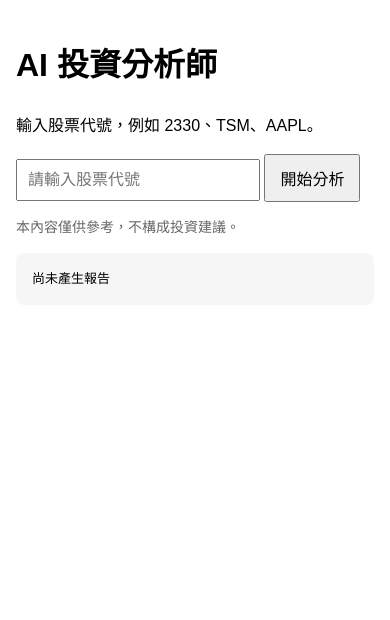
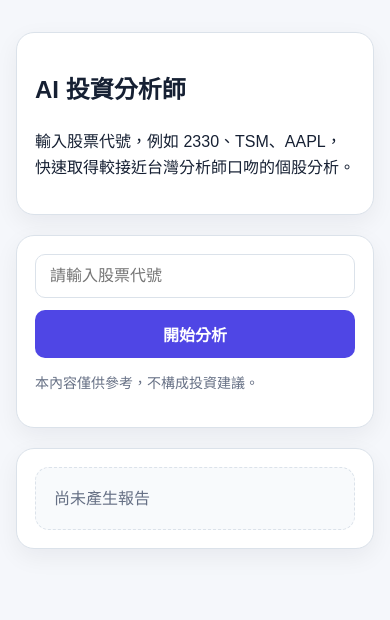
Before and after one commit to askachen/ai-investment-analyst, a FastAPI app: page / in a window 390 px wide. Shown: the top 620 px of the page. Run offline with FastAPI, Linux system fonts and the light colour scheme.

Commit message:
feat: add login and rich html report UI

```diff
--- a/src/ai_investment_analyst/web/app.py
+++ b/src/ai_investment_analyst/web/app.py
@@ -1,10 +1,13 @@
 from __future__ import annotations
 
+from html import escape
+import os
+from secrets import compare_digest
 from pathlib import Path
 from datetime import datetime, timezone
 
-from fastapi import FastAPI, HTTPException, Request
-from fastapi.responses import HTMLResponse
+from fastapi import FastAPI, Form, HTTPException, Request
+from fastapi.responses import HTMLResponse, RedirectResponse
 from fastapi.templating import Jinja2Templates
 from pydantic import BaseModel, Field
 
@@ -12,6 +15,8 @@ from ai_investment_analyst.analysis.stock_report import generate_stock_report
 
 app = FastAPI(title="AI Investment Analyst")
 TEMPLATES = Jinja2Templates(directory=str(Path(__file__).parent / "templates"))
+SESSION_COOKIE_NAME = 'session'
+SESSION_COOKIE_VALUE = 'authenticated'
 
 
 class ReportRequest(BaseModel):
@@ -21,8 +26,103 @@ class ReportRequest(BaseModel):
 class ReportResponse(BaseModel):
     ticker: str
     report: str
+    report_html: str
     mode: str
     generated_at: str
+
+
+def render_report_html(report: str) -> str:
+    lines = [line.strip() for line in report.splitlines()]
+    title = 'AI 投資分析師報告'
+    badges: list[str] = []
+    sections: list[tuple[str, list[str]]] = []
+    known_headings = {
+        '重點摘要',
+        '重點摘要（條列）',
+        '價格與技術面觀察',
+        '基本面觀察',
+        '估值觀察',
+        '新聞與市場催化',
+        '利多催化',
+        '中性觀察',
+        '潛在風險',
+        '分析師觀點',
+        '風險提示',
+        '投資建議',
+        '結論',
+    }
+    current_heading = '內容摘要'
+    current_items: list[str] = []
+
+    def flush_section() -> None:
+        nonlocal current_heading, current_items
+        if current_items:
+            sections.append((current_heading, current_items.copy()))
+        current_items = []
+
+    for line in lines:
+        if not line:
+            continue
+        if line.startswith('【個股分析報告】'):
+            title = line.removeprefix('【個股分析報告】').strip() or title
+            continue
+        if line.startswith('投資評級：'):
+            badges.append(f'<span class="badge badge-rating">{escape(line)}</span>')
+            continue
+        if line.startswith('信心等級：'):
+            badges.append(f'<span class="badge badge-confidence">{escape(line)}</span>')
+            continue
+        if line in known_headings:
+            flush_section()
+            current_heading = line
+            continue
+        current_items.append(line)
+
+    flush_section()
+
+    body_parts: list[str] = [f'<article class="report-card"><header class="report-header"><h1>{escape(title)}</h1>']
+    if badges:
+        body_parts.append(f'<div class="report-badges">{"".join(badges)}</div>')
+    body_parts.append('</header>')
+
+    for heading, items in sections:
+        body_parts.append(f'<section class="report-section"><h2>{escape(heading)}</h2>')
+        bullet_items = [item[2:] for item in items if item.startswith('- ')]
+        paragraph_items = [item for item in items if not item.startswith('- ')]
+        for paragraph in paragraph_items:
+            body_parts.append(f'<p>{escape(paragraph)}</p>')
+        if bullet_items:
+            body_parts.append('<ul>')
+            for item in bullet_items:
+                body_parts.append(f'<li>{escape(item)}</li>')
+            body_parts.append('</ul>')
+        body_parts.append('</section>')
+
+    body_parts.append('</article>')
+    return ''.join(body_parts)
+
+
+def get_web_login_password() -> str:
+    return os.getenv('WEB_LOGIN_PASSWORD', '').strip()
+
+
+def is_auth_enabled() -> bool:
+    return bool(get_web_login_password())
+
+
+def is_authenticated(request: Request) -> bool:
+    return request.cookies.get(SESSION_COOKIE_NAME) == SESSION_COOKIE_VALUE
+
+
+def require_auth_for_page(request: Request):
+    if is_auth_enabled() and not is_authenticated(request):
+        return RedirectResponse(url='/login', status_code=303)
+    return None
+
+
+def require_auth_for_api(request: Request):
+    if is_auth_enabled() and not is_authenticated(request):
+        raise HTTPException(status_code=401, detail='authentication required')
 
 
 @app.get('/health')
@@ -30,8 +130,44 @@ def health() -> dict[str, str]:
     return {'status': 'ok'}
 
 
+@app.get('/login', response_class=HTMLResponse)
+def login_page(request: Request):
+    if not is_auth_enabled():
+        return RedirectResponse(url='/', status_code=303)
+    return TEMPLATES.TemplateResponse(
+        request,
+        'login.html',
+        {
+            'error': None,
+        },
+    )
+
+
+@app.post('/login')
+def login(request: Request, password: str = Form(...)):
+    expected_password = get_web_login_password()
+    if not expected_password:
+        return RedirectResponse(url='/', status_code=303)
+    if not compare_digest(password, expected_password):
+        return TEMPLATES.TemplateResponse(
+            request,
+            'login.html',
+            {
+                'error': '密碼錯誤，請再試一次。',
+            },
+            status_code=401,
+        )
+
+    response = RedirectResponse(url='/', status_code=303)
+    response.set_cookie(SESSION_COOKIE_NAME, SESSION_COOKIE_VALUE, httponly=True, samesite='lax')
+    return response
+
+
 @app.get('/', response_class=HTMLResponse)
 def index(request: Request):
+    auth_redirect = require_auth_for_page(request)
+    if auth_redirect:
+        return auth_redirect
     return TEMPLATES.TemplateResponse(
         request,
         'index.html',
@@ -43,7 +179,8 @@ def index(request: Request):
 
 
 @app.post('/api/report', response_model=ReportResponse)
-def create_report(payload: ReportRequest):
+def create_report(payload: ReportRequest, request: Request):
+    require_auth_for_api(request)
     ticker = payload.ticker.strip()
     if not ticker:
         raise HTTPException(status_code=422, detail='ticker is required')
@@ -52,6 +189,7 @@ def create_report(payload: ReportRequest):
     return ReportResponse(
         ticker=ticker,
         report=report,
+        report_html=render_report_html(report),
         mode=mode,
         generated_at=datetime.now(timezone.utc).isoformat(),
     )
--- a/src/ai_investment_analyst/web/templates/index.html
+++ b/src/ai_investment_analyst/web/templates/index.html
@@ -5,30 +5,70 @@
     <meta name="viewport" content="width=device-width, initial-scale=1.0" />
     <title>AI 投資分析師</title>
     <style>
-      body { font-family: Arial, sans-serif; max-width: 900px; margin: 40px auto; padding: 0 16px; line-height: 1.6; }
+      :root {
+        --bg: #f5f7fb;
+        --card: #ffffff;
+        --text: #162033;
+        --muted: #667085;
+        --border: #dbe2ea;
+        --accent: #4f46e5;
+        --accent-soft: #eef2ff;
+        --success: #047857;
+        --warning: #b45309;
+      }
+      body { font-family: Arial, sans-serif; max-width: 1040px; margin: 32px auto; padding: 0 16px 40px; line-height: 1.6; background: var(--bg); color: var(--text); }
       input, button, textarea { font-size: 16px; }
-      input { padding: 10px; width: 220px; }
-      button { padding: 10px 14px; }
-      pre { white-space: pre-wrap; background: #f6f6f6; padding: 16px; border-radius: 8px; }
-      .muted { color: #666; font-size: 14px; }
+      input { padding: 12px 14px; width: 240px; border-radius: 10px; border: 1px solid var(--border); }
+      button { padding: 12px 16px; border: 0; border-radius: 10px; background: var(--accent); color: white; font-weight: 600; cursor: pointer; }
+      .hero, .panel, .report-shell { background: var(--card); border: 1px solid var(--border); border-radius: 18px; box-shadow: 0 8px 24px rgba(15, 23, 42, 0.06); }
+      .hero { padding: 28px; margin-bottom: 20px; }
+      .panel { padding: 20px 24px; margin-bottom: 20px; }
+      .report-shell { padding: 24px; }
+      .muted { color: var(--muted); font-size: 14px; }
+      .form-row { display: flex; gap: 12px; flex-wrap: wrap; align-items: center; }
+      .report-card { display: grid; gap: 20px; }
+      .report-header h1 { margin: 0 0 8px; font-size: 32px; }
+      .report-badges { display: flex; gap: 10px; flex-wrap: wrap; }
+      .badge { display: inline-flex; align-items: center; border-radius: 999px; padding: 6px 12px; font-size: 14px; font-weight: 700; }
+      .badge-rating { background: var(--accent-soft); color: var(--accent); }
+      .badge-confidence { background: #ecfdf3; color: var(--success); }
+      .report-section { border-top: 1px solid var(--border); padding-top: 18px; }
+      .report-section h2 { margin: 0 0 10px; font-size: 20px; }
+      .report-section p { margin: 0 0 10px; }
+      .report-section ul { margin: 0; padding-left: 20px; }
+      .report-section li { margin-bottom: 8px; }
+      .placeholder { color: var(--muted); background: #f8fafc; border: 1px dashed var(--border); border-radius: 14px; padding: 18px; }
+      @media (max-width: 640px) {
+        .hero, .panel, .report-shell { padding: 18px; }
+        .report-header h1 { font-size: 26px; }
+        input, button { width: 100%; }
+      }
     </style>
   </head>
   <body>
+    <section class="hero">
       <h1>AI 投資分析師</h1>
-    <p>輸入股票代號，例如 2330、TSM、AAPL。</p>
+      <p>輸入股票代號，例如 2330、TSM、AAPL，快速取得較接近台灣分析師口吻的個股分析。</p>
+    </section>
+    <section class="panel">
       <form id="report-form">
+        <div class="form-row">
           <input type="text" name="ticker" id="ticker" placeholder="請輸入股票代號" value="{{ ticker }}" />
           <button type="submit">開始分析</button>
+        </div>
       </form>
       <p class="muted">本內容僅供參考，不構成投資建議。</p>
-    <pre id="result">{% if result %}{{ result }}{% else %}尚未產生報告{% endif %}</pre>
+    </section>
+    <section class="report-shell">
+      <div id="result-html" class="placeholder">{% if result %}{{ result }}{% else %}尚未產生報告{% endif %}</div>
+    </section>
     <script>
       const form = document.getElementById('report-form');
-      const result = document.getElementById('result');
+      const result = document.getElementById('result-html');
       form.addEventListener('submit', async (event) => {
         event.preventDefault();
         const ticker = document.getElementById('ticker').value;
-        result.textContent = '分析中，請稍候...';
+        result.innerHTML = '<div class="placeholder">分析中，請稍候...</div>';
         const response = await fetch('/api/report', {
           method: 'POST',
           headers: {'Content-Type': 'application/json'},
@@ -36,10 +76,10 @@
         });
         const payload = await response.json();
         if (!response.ok) {
-          result.textContent = payload.detail || '產生報告時發生錯誤';
+          result.innerHTML = `<div class="placeholder">${payload.detail || '產生報告時發生錯誤'}</div>`;
           return;
         }
-        result.textContent = payload.report;
+        result.innerHTML = payload.report_html;
       });
     </script>
   </body>
```
Also changed, not shown: src/ai_investment_analyst/web/templates/login.html (added, +28 -0 lines), tests/web/test_auth.py (added, +62 -0 lines), tests/web/test_index_page.py (+2 -0 lines), tests/web/test_report_api.py (+2 -0 lines), tests/web/test_report_html.py (added, +30 -0 lines), README.md, 1 other file. Lines whose indentation alone changed are shown as unchanged.
